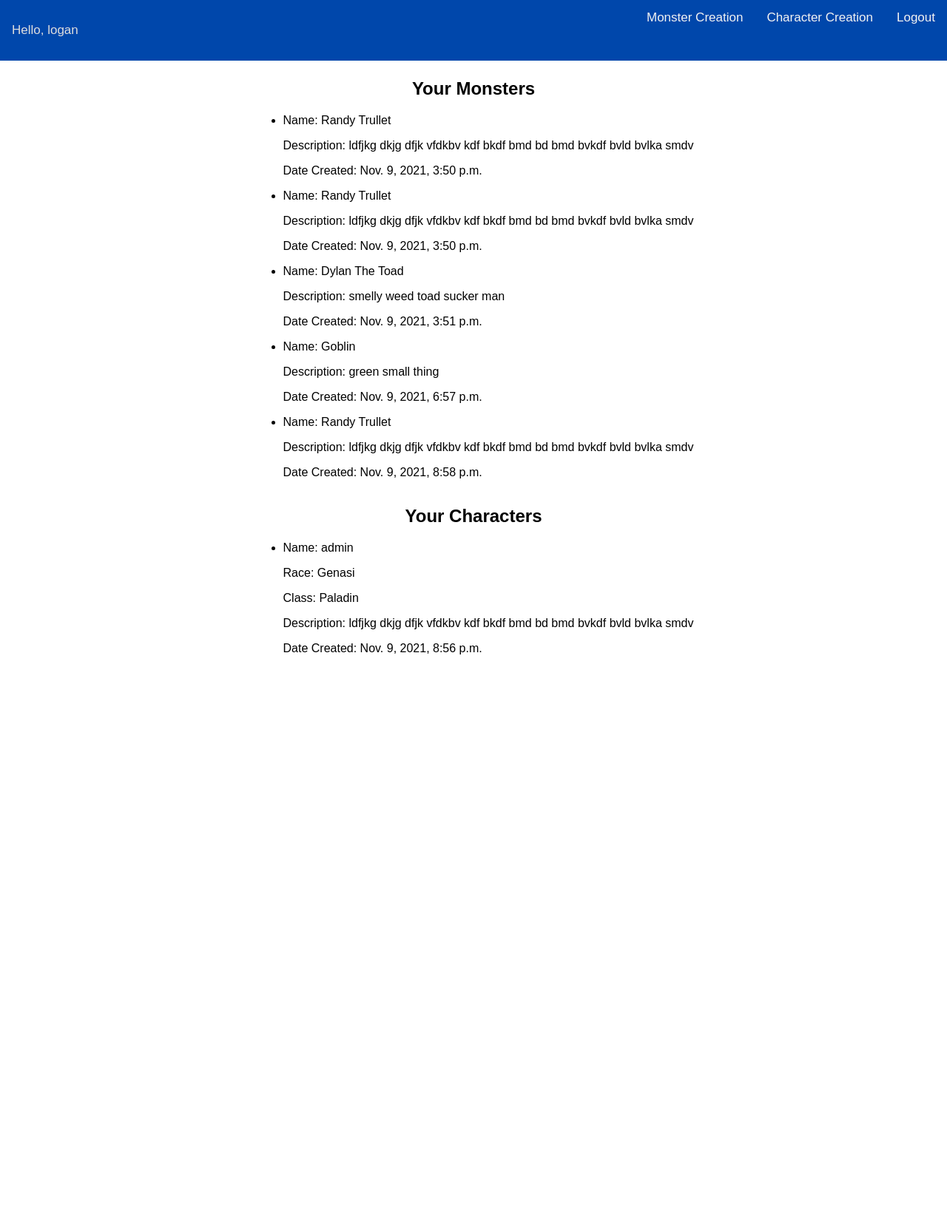
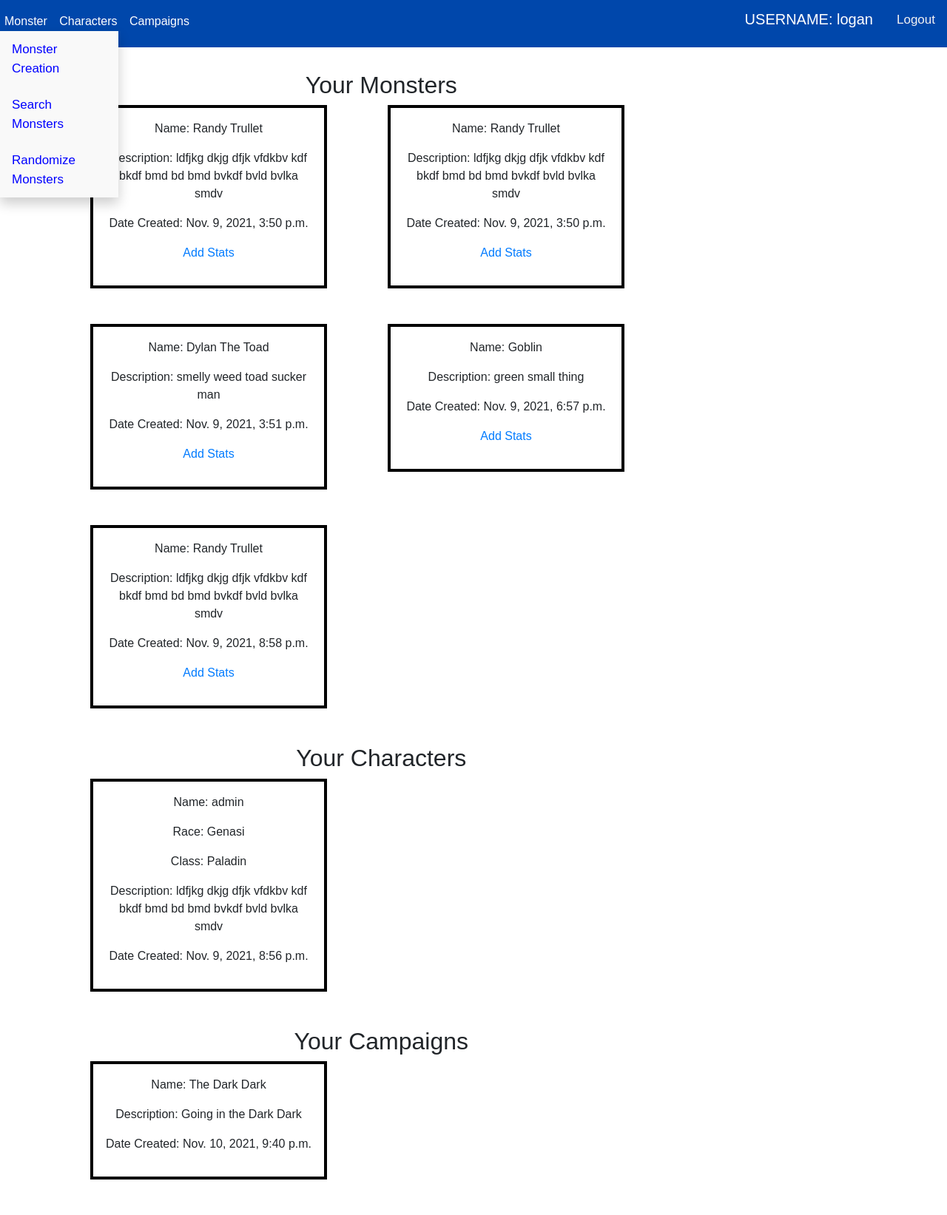
Before and after one commit to LoganColey/D-M-Unit-5-Project, a Django app: page /DMpage/ in a window 1280 px wide. Shown: the whole page at 74% size. Before the commit the page ends 885 px from the top, so only its background shows below. Run offline with Django 3.2, Linux system fonts and the light colour scheme; a user stored in the database is signed in; data comes from the database, SQL or seed files in the repository; some libraries are stand-ins or nearby versions.

Commit message:
Update DMview.html

```diff
--- a/app/templates/DMview.html
+++ b/app/templates/DMview.html
@@ -1,5 +1,12 @@
 <!DOCTYPE html>
 <html>
+    <link
+    rel="stylesheet"
+    href="https://stackpath.bootstrapcdn.com/bootstrap/4.1.3/css/bootstrap.min.css"
+    integrity="sha384-MCw98/SFnGE8fJT3GXwEOngsV7Zt27NXFoaoApmYm81iuXoPkFOJwJ8ERdknLPMO"
+    crossorigin="anonymous"
+  />
+
 <style>
     body {
     margin: 0;
@@ -7,7 +14,8 @@
     }
 
     .topnav {
-    overflow: hidden;
+    overflow: visible;
+    height: 4em;
     background-color: #0047AB;
     }
 
@@ -30,50 +38,183 @@
     color: white;
     }
     .topnav p {
-    float: left;
-    color: #ddd;
+    float: right;
+    color: white;
+    margin-top: -3px;
+
     text-align: center;
+
     padding: 14px 16px;
     text-decoration: none;
-    font-size: 17px;
+    font-size: 20px;
     }
 
     ul {
   display: table;
   margin: 0 auto;
     }
+    .divcard{
+        width: 20em;
+        text-align: center;
+        border:solid 4px black;
+        margin-bottom:3em;
+        margin-left: 4em;
+        padding: 1em;
+    }
+    .newcol{
+        margin-left:3em;
+    }
+
+
+
+.topnav a .dropbtn {
+  display: block;
+  color: white;
+  text-align: center;
+  padding: 14px 16px;
+  text-decoration: none;
+}
+.topnav button{
+    background:  #0047AB;
+    border: None;
+    color: white;
+    margin-top: 1em;
+}
+
+.topnav  a:hover, .dropdown:hover .dropbtn {
+  background-color:  #0047AB;
+}
+
+.topnav .dropdown {
+  display: inline-block;
+  overflow: visible;
+}
+
+.dropdown-content {
+  display: None;
+  position: absolute;
+  background-color: #f9f9f9;
+  min-width: 160px;
+  box-shadow: 0px 8px 16px 0px rgba(0,0,0,0.2);
+  z-index: 1;
+}
+
+.dropdown-content a {
+  color: blue;
+  padding: 12px 16px;
+  text-decoration: none;
+  display: block;
+  text-align: left;
+}
+
+.topnav .dropdown-content a:hover {background-color: #f1f1f1;
+    display: inline-block;
+}
+
+.dropdown:hover .dropdown-content {
+  display: block;
+}
+
 </style>
 <body>
 
 
-    <div class='topnav'>
-        <p>Hello, {{request.user}}</p>
+
+
+    <div class="topnav">
+
         <a href="{% url 'logout' %}">Logout</a>
-        <a href="{% url 'CreateCharacter' %}">Character Creation</a>
+        <p>USERNAME: {{request.user}}</p>
+        <div class="dropdown">
+
+            <button class="dropbtn">Monster</button>
+
+            <div class="dropdown-content">
               <a href="{% url 'CreateMonster' %}">Monster Creation</a>
+                <a href="{% url 'search' %}">Search Monsters</a>
+                <a href="#">Randomize Monsters</a>
             </div>
+        </div>
+        <div class="dropdown">
+
+            <button class="dropbtn">Characters</button>
+
+            <div class="dropdown-content">
+              <a href="{% url 'CreateCampaign' %}">Character Creation</a>
+                <a href="#">Search Characters</a>
+                <a href="#">Randomize Characters</a>
+            </div>
+        </div>
+        <div class="dropdown">
+
+            <button class="dropbtn">Campaigns</button>
+
+            <div class="dropdown-content">
+              <a href="{% url 'CreateMonster' %}">Campaign Creation</a>
+                <a href="#">Search Campaigns</a>
+
+            </div>
+
+        </div>
+
+
+    </div>
+
+    <ul>
+
 
     <h2 style='text-align: center; margin-top: 1em;'> Your Monsters</h2>
 
-    <ul>
+    <div class="row">
             {% for monster in  request.user.monster_set.all%}
-            <li>Name: {{monster.name}}</li>
+                <div class="row">
+                    <div class="column newcol">
+                        <div class="divcard">
+                            <p>Name: {{monster.name}}</p>
                             <p>Description: {{monster.descript}}</p>
                             <p>Date Created: {{monster.date_created}}</p>
+                            <a href="{% url 'm_stats' monster.id%}">Add Stats</a></p>
+                        </div>
+                    </div>
+                </div>
 
             {% endfor %}
-    </ul>
+    </div>
+
+
 
     <h2 style='text-align: center;'>Your Characters</h2>
-    <ul>
+    <div class="row">
         {% for character in request.user.character_set.all %}
-            <li>Name: {{character.name}}</li>
+        <div class="row">
+            <div class="column newcol">
+                <div class="divcard">
+                    <p>Name: {{character.name}}</p>
                     <p>Race: {{character.race}}</p>
                     <p>Class: {{character.classes}}</p>
                     <p>Description: {{character.descript}}</p>
                     <p>Date Created: {{character.date_created}}</p>
+                </div>
+            </div>
+        </div>
 
         {% endfor %}
-    </ul>
+    </div>
+    <h2 style='text-align: center;'>Your Campaigns</h2>
+    <div class="row">
+        {% for campaign in request.user.campaign_set.all %}
+        <div class="row">
+            <div class="column newcol">
+                <div class="divcard">
+                    <p>Name: {{campaign.name}}</p>
+                    <p>Description: {{campaign.descript}}</p>
+                    <p>Date Created: {{campaign.date_created}}</p>
+                </div>
+            </div>
+        </div>
+
+        {% endfor %}
+    </div>
+
 </body>
 </html>
```
Lines whose indentation alone changed are shown as unchanged.
